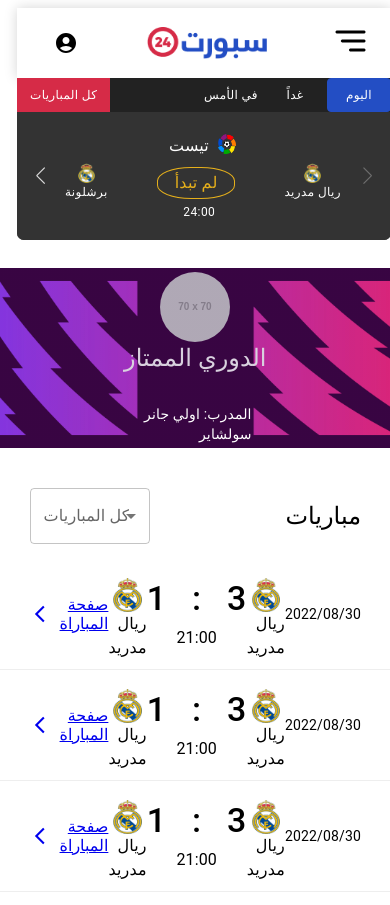
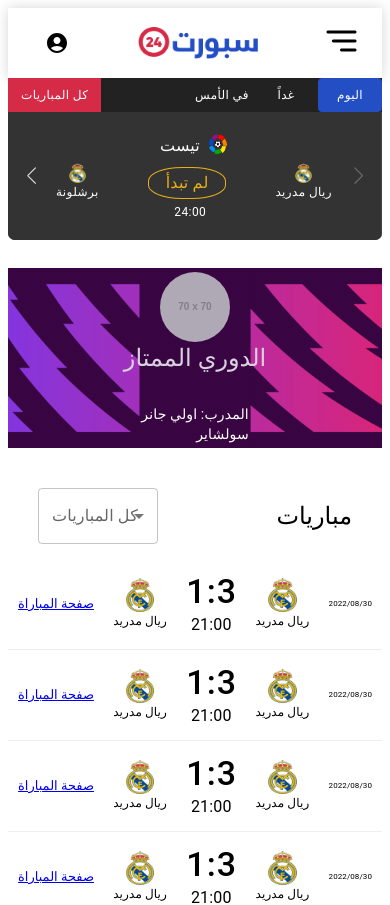
Before and after one commit to mohammedsaid21/matchesTable, a React (Create React App) app: page / in a window 390 px wide. Shown: the top 905 px of the page. Built offline with nearby package versions, Linux system fonts and the light colour scheme.

Commit message:
Update MatchesTable.jsx

```diff
--- a/src/components/content/MatchesTable.jsx
+++ b/src/components/content/MatchesTable.jsx
@@ -1,5 +1,5 @@
-import React from "react";
-import { Typography } from "@mui/material";
+import React, { useEffect, useState } from "react";
+import { Typography, useMediaQuery } from "@mui/material";
 import { Box, Stack } from "@mui/system";
 import InputLabel from "@mui/material/InputLabel";
 import MenuItem from "@mui/material/MenuItem";
@@ -11,11 +11,20 @@
 import Madrid from "../../img/madrid.png";
 
 const MatchesTable = () => {
-  const [age, setAge] = React.useState("");
+  const [age, setAge] = useState("");
 
   const handleChange = (event) => {
     setAge(event.target.value);
   };
+
+  const matches = useMediaQuery("(max-width:450px)");
+  // const [value, setValue] = useState();
+
+  // useEffect(() => {
+  //   if (matches) setValue(true);
+  //   else setValue(false);
+  // }, [matches]);
+
 
   return (
     <>
@@ -40,16 +49,16 @@
 
     {
       [0,1,2,3,4,5,6,7].map((el) => (
-      <Stack style={{ padding: "15px 30px", borderBottom: "1px solid #eee", height: "80px" }} direction="row" justifyContent="space-between" alignItems="center" key={el}>
-        <Typography variant="body2">2022/08/30</Typography>
+      <Stack style={{ borderBottom: "1px solid #eee", height: "80px" }} direction="row" justifyContent="space-between" alignItems="center" padding={matches ? "5px 10px" : "15px 30px" } key={el}>
+        <Typography variant="body2" fontSize={matches ? "0.5rem" : "0.875rem"}>2022/08/30</Typography>
 
-        <Box display="flex" flexDirection="column" alignItems="center" justifyContent="space-between" height="90%">
+        <Box display="flex" flexDirection="column" alignItems="center" justifyContent="space-between"  height={matches ? "auto" : "90%" }>
           <img width="34px" height="34px" src={Madrid} style={{ objectFit: "contain" }} alt="" />
-          <Typography>ريال مدريد</Typography>
+          <Typography fontSize={matches ? "0.75rem" : "0.1rem"}>ريال مدريد</Typography>
         </Box>
 
-        <Stack direction="column" justifyContent="space-between" height="90%">
-          <Box display="flex" flexDirection="row" justifyContent="space-between" alignItems="baseline" width="100px">
+        <Stack direction="column" justifyContent="space-between"  height={matches ? "auto" : "90%" }>
+          <Box display="flex" flexDirection="row" justifyContent="space-between" alignItems="baseline"  width={matches ? "50px" : "100px" }>
             <Typography variant="h4" fontWeight="500">3</Typography>
             <Typography variant="h4" fontWeight="500">:</Typography>
             <Typography variant="h4" fontWeight="500">1</Typography>
@@ -57,14 +66,14 @@
           <Typography textAlign="center">21:00</Typography>
         </Stack>
 
-        <Box display="flex" flexDirection="column" alignItems="center" justifyContent="space-between" height="90%">
-          <img width="34px" height="34px" src={Madrid} style={{ objectFit: "contain" }} alt="" />
-          <Typography>ريال مدريد</Typography>
+        <Box display="flex" flexDirection="column" alignItems="center" justifyContent="space-between"  height={matches ? "auto" : "90%" }>
+          <img width={matches ? "28px" : "34px" } height="34px" src={Madrid} style={{ objectFit: "contain" }} alt="" />
+          <Typography fontSize={matches ? "0.75rem" : "0.1rem"}>ريال مدريد</Typography>
         </Box>
 
-        <Link href="#" color="inherit" style={{ display:"flex", alignItems:"center" }}>
+        <Link href="#" color="inherit" style={{ display:"flex", alignItems:"center" }} className="link-">
           صفحة المباراة
-          <ArrowBackIosOutlinedIcon fontSize="small" style={{ marginRight: "10px"}} />
+          <ArrowBackIosOutlinedIcon fontSize="small" style={{ marginRight: "10px" }}  />
         </Link>
       </Stack>
       ))
```
